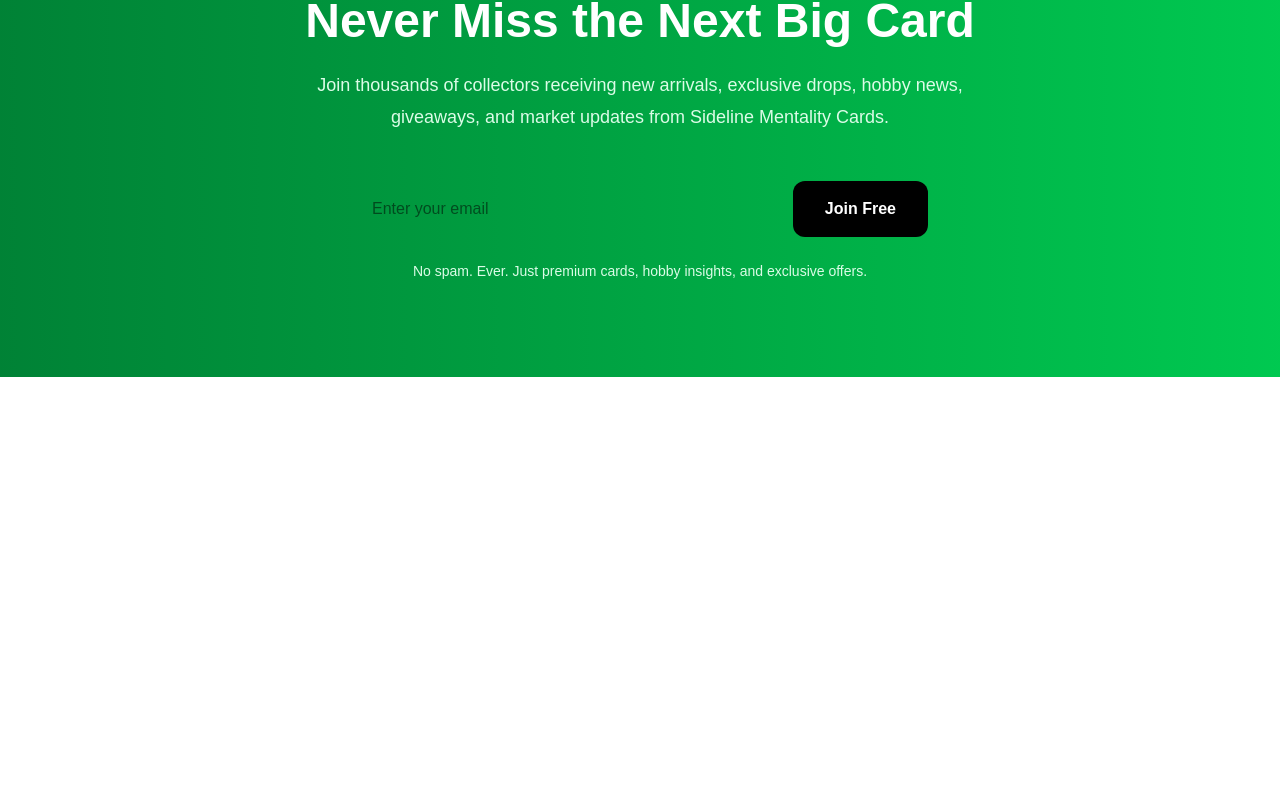
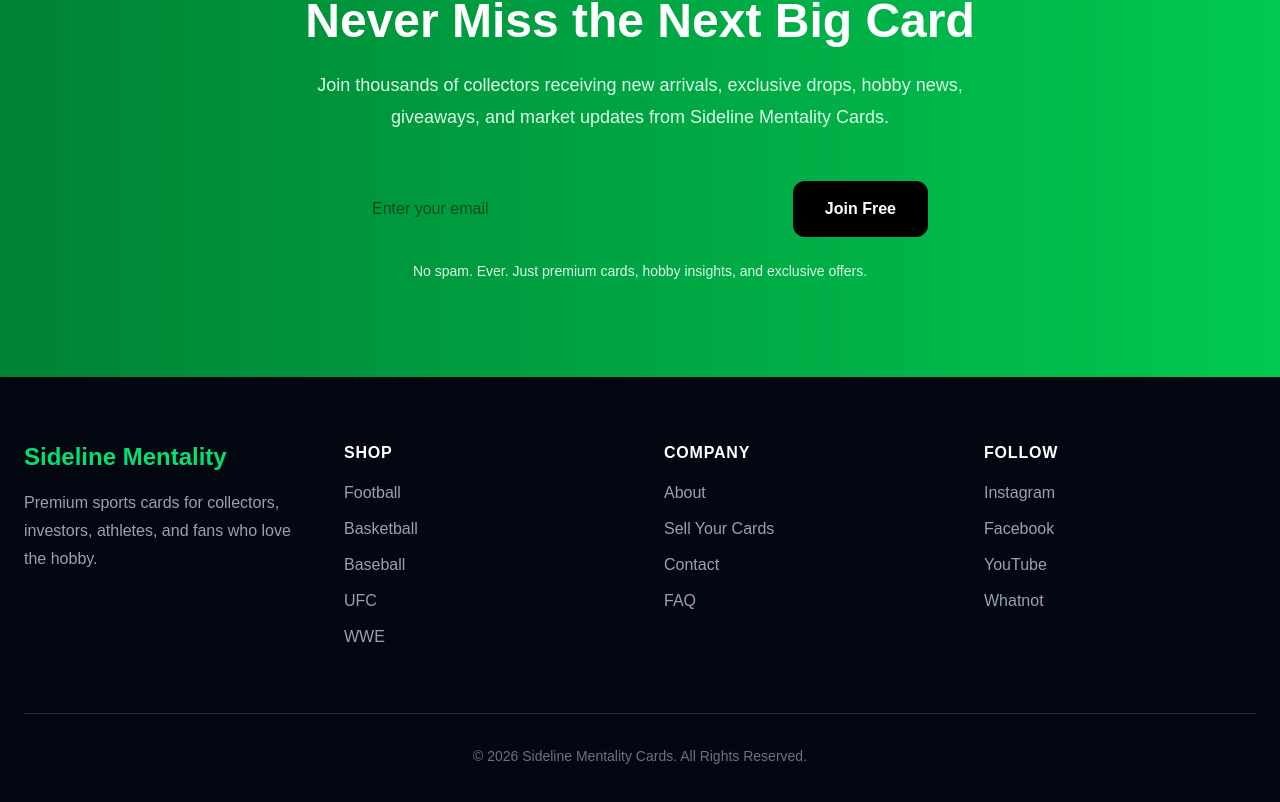
Before and after one commit to sidelinementality/sideline-mentality-cards, a Next.js app: page / in a window 1280 px wide. Shown: the part 3220-4022 px from the top of the page. Before the commit the page ends 3597 px from the top, so only its background shows below. Built offline with nearby package versions, Linux system fonts and the light colour scheme.

Commit message:
Complete Version 2 homepage

```diff
--- a/src/app/page.tsx
+++ b/src/app/page.tsx
@@ -3,6 +3,7 @@
 import JoinCommunity from "@/components/home/JoinCommunity";
 import ShopBySport from "@/components/home/ShopBySport";
 import WhyChooseUs from "@/components/home/WhyChooseUs";
+import Footer from "@/components/layout/Footer";
 import Navbar from "@/components/layout/Navbar";
 
 export default function Home() {
@@ -14,6 +15,7 @@
       <ShopBySport />
       <WhyChooseUs />
       <JoinCommunity />
+      <Footer />
     </>
   );
 }
--- /dev/null
+++ b/src/components/layout/Footer.tsx
@@ -0,0 +1,69 @@
+export default function Footer() {
+    return (
+      <footer className="bg-gray-950 text-white">
+        <div className="mx-auto max-w-7xl px-6 py-16">
+
+          <div className="grid gap-12 md:grid-cols-4">
+
+            <div>
+              <h3 className="text-2xl font-black text-green-400">
+                Sideline Mentality
+              </h3>
+
+              <p className="mt-4 leading-7 text-gray-400">
+                Premium sports cards for collectors, investors, athletes,
+                and fans who love the hobby.
+              </p>
+            </div>
+
+            <div>
+              <h4 className="font-bold uppercase tracking-wider">
+                Shop
+              </h4>
+
+              <ul className="mt-4 space-y-3 text-gray-400">
+                <li>Football</li>
+                <li>Basketball</li>
+                <li>Baseball</li>
+                <li>UFC</li>
+                <li>WWE</li>
+              </ul>
+            </div>
+
+            <div>
+              <h4 className="font-bold uppercase tracking-wider">
+                Company
+              </h4>
+
+              <ul className="mt-4 space-y-3 text-gray-400">
+                <li>About</li>
+                <li>Sell Your Cards</li>
+                <li>Contact</li>
+                <li>FAQ</li>
+              </ul>
+            </div>
+
+            <div>
+              <h4 className="font-bold uppercase tracking-wider">
+                Follow
+              </h4>
+
+              <ul className="mt-4 space-y-3 text-gray-400">
+                <li>Instagram</li>
+                <li>Facebook</li>
+                <li>YouTube</li>
+                <li>Whatnot</li>
+              </ul>
+            </div>
+
+          </div>
+
+          <div className="mt-16 border-t border-gray-800 pt-8 text-center text-sm text-gray-500">
+            © {new Date().getFullYear()} Sideline Mentality Cards.
+            All Rights Reserved.
+          </div>
+
+        </div>
+      </footer>
+    );
+  }
```
